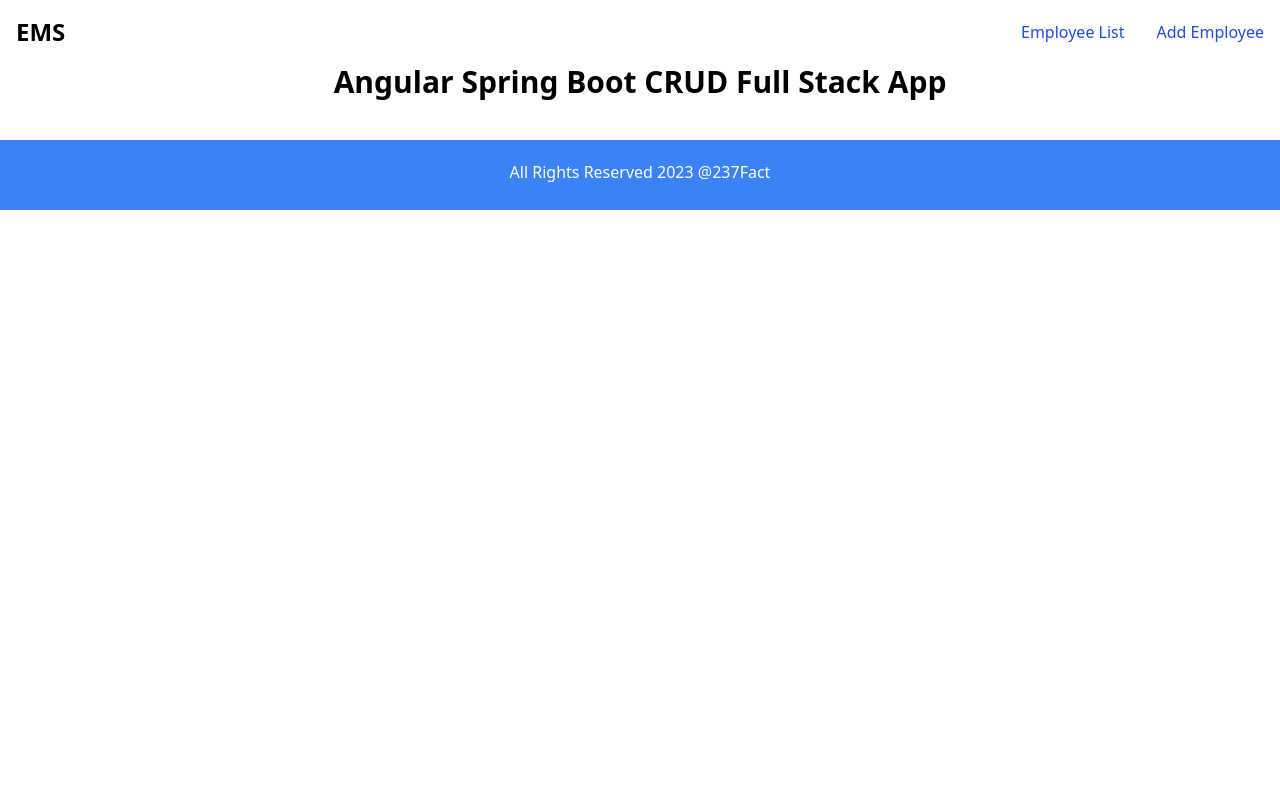
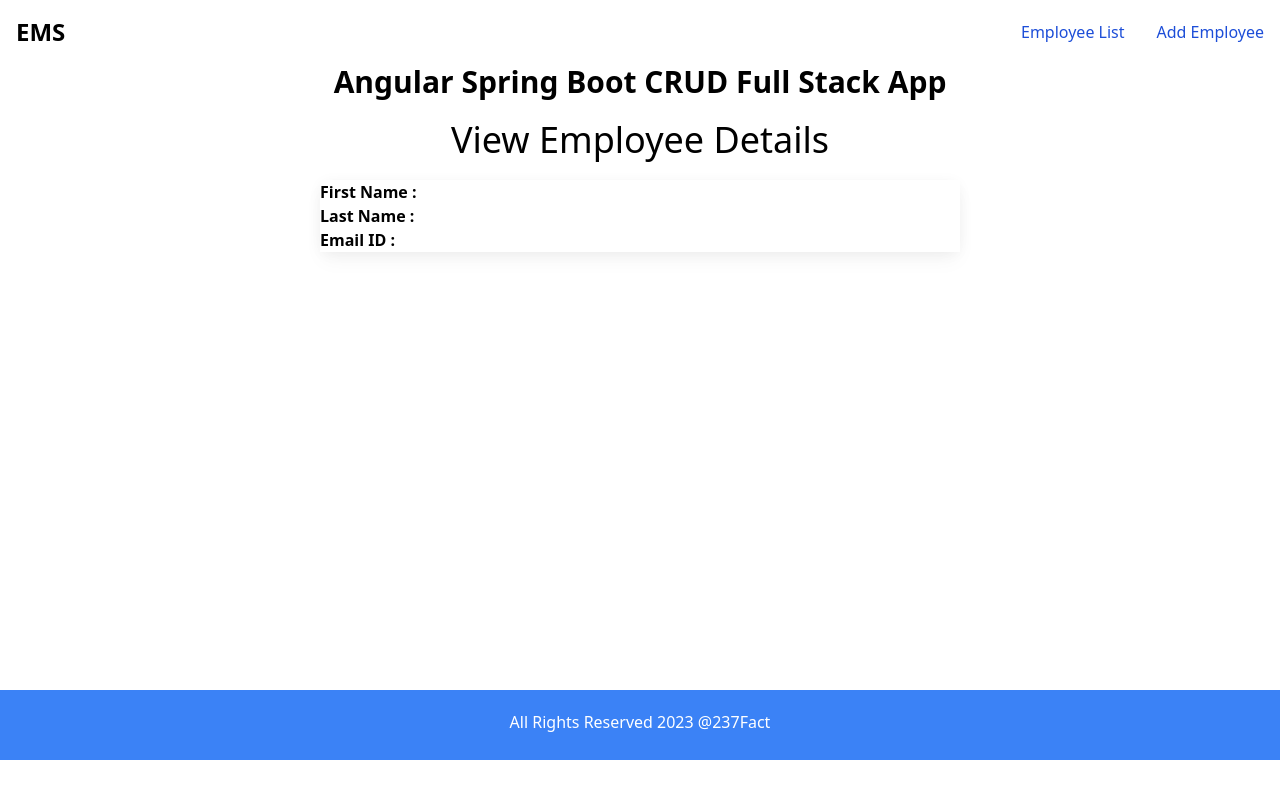
Before and after one commit to The237/sb-project2-frontend, an Angular app: page /employee-details/1 in a window 1280 px wide. Before the commit this address led to /. Shown: the top 798 px of the page. Built offline with nearby package versions, Linux system fonts and the light colour scheme; no server answers.

Commit message:
Add employee details visualisation

```diff
--- a/src/app/app-routing.module.ts
+++ b/src/app/app-routing.module.ts
@@ -3,6 +3,7 @@ import { NgModule } from '@angular/core';
 import { RouterModule, Routes } from '@angular/router';
 import { CreateEmployeeComponent } from './create-employee/create-employee.component';
 import { UpdateEmployeeComponent } from './update-employee/update-employee.component';
+import { EmployeeDetailsComponent } from './employee-details/employee-details.component';
 
 const routes: Routes = [
   {
@@ -16,6 +17,9 @@ const routes: Routes = [
   },
   {
     path:"update-employee/:id", component: UpdateEmployeeComponent
+  },
+  {
+    path:"employee-details/:id", component: EmployeeDetailsComponent
   }
 ];
 
--- a/src/app/app.module.ts
+++ b/src/app/app.module.ts
@@ -4,6 +4,7 @@ import { BrowserModule } from '@angular/platform-browser';
 import { AppRoutingModule } from './app-routing.module';
 import { AppComponent } from './app.component';
 import { EmployeeListComponent } from './employee-list/employee-list.component';
+import { EmployeeDetailsComponent } from './employee-details/employee-details.component';
 import { UpdateEmployeeComponent } from './update-employee/update-employee.component';
 import {HttpClientModule} from "@angular/common/http";
 import { CreateEmployeeComponent } from './create-employee/create-employee.component'
@@ -15,6 +16,7 @@ import { FormsModule } from '@angular/forms';
     EmployeeListComponent,
     CreateEmployeeComponent,
     UpdateEmployeeComponent,
+    EmployeeDetailsComponent
   ],
   imports: [
     BrowserModule,
--- /dev/null
+++ b/src/app/employee-details/employee-details.component.html
@@ -0,0 +1,13 @@
+<h3 class="text-4xl my-5 text-center">View Employee Details</h3>
+<div
+    class="block w-6/12 mx-auto shadow-[0_2px_15px_-3px_rgba(0,0,0,0.07),0_10px_20px_-2px_rgba(0,0,0,0.04)] dark:bg-neutral-700">
+    <div>
+        <label> <b>First Name : </b> </label> {{employee.firstName}}
+    </div>
+    <div>
+        <label> <b>Last Name : </b> </label> {{employee.lastName}}
+    </div>
+    <div>
+        <label> <b>Email ID : </b> </label> {{employee.emailId}}
+    </div>
+</div>
--- /dev/null
+++ b/src/app/employee-details/employee-details.component.ts
@@ -0,0 +1,25 @@
+import { EmployeeService } from './../employee.service';
+import { ActivatedRoute } from '@angular/router';
+import { Employee } from './../employee';
+import { Component, OnInit } from '@angular/core';
+
+
+@Component({
+    selector:'employee-details',
+    templateUrl:'./employee-details.component.html',
+    styleUrls:['./employee-details.component.css']
+})
+export class EmployeeDetailsComponent implements OnInit{
+
+    id!:number
+    employee = new Employee();
+    constructor(private route:ActivatedRoute, private employeeService:EmployeeService){
+
+    }
+    ngOnInit(): void{
+        this.id = this.route.snapshot.params['id'];
+        this.employeeService.getEmployeeById(this.id).subscribe(data =>{
+            this.employee = data;
+        });
+    }
+}
--- a/src/app/employee-list/employee-list.component.html
+++ b/src/app/employee-list/employee-list.component.html
@@ -18,6 +18,8 @@
                     class="text-white bg-green-700 hover:bg-green-800 focus:ring-4 focus:outline-none focus:ring-green-300 font-medium rounded-lg text-sm w-full sm:w-auto px-5 py-2.5 text-center dark:bg-green-600 dark:hover:bg-green-700 dark:focus:ring-green-800">Update</button>
                 <button (click)="deleteEmployee(employee.id)"
                     class="ml-5 text-white bg-red-700 hover:bg-red-800 focus:ring-4 focus:outline-none focus:ring-red-300 font-medium rounded-lg text-sm w-full sm:w-auto px-5 py-2.5 text-center dark:bg-red-600 dark:hover:bg-red-700 dark:focus:ring-red-800">Delete</button>
+                <button (click)="employeeDetails(employee.id)"
+                    class="ml-5 text-white bg-yellow-700 hover:bg-yellow-800 focus:ring-4 focus:outline-none focus:ring-yellow-300 font-medium rounded-lg text-sm w-full sm:w-auto px-5 py-2.5 text-center dark:bg-yellow-600 dark:hover:bg-yellow-700 dark:focus:ring-yellow-800">View</button>
             </td>
         </tr>
     </tbody>
--- a/src/app/employee-list/employee-list.component.ts
+++ b/src/app/employee-list/employee-list.component.ts
@@ -26,6 +26,9 @@ export class EmployeeListComponent implements OnInit {
       }
     )
   }
+  employeeDetails(id:number){
+    this.router.navigate(['employee-details',id])
+  }
 
   updateEmployee(id:number){
     this.router.navigate(['update-employee',id]);
--- a/src/styles.css
+++ b/src/styles.css
@@ -3,7 +3,7 @@
 @import 'tailwindcss/utilities';
 
 .footer {
-    position: relative;
+    position: absolute;
     bottom: 0;
     width: 100%;
     height: 70px;
```
Also changed, not shown: src/app/employee-details/employee-details.component.css (added), 1 other file (tests, documents, lock files or other folders).
